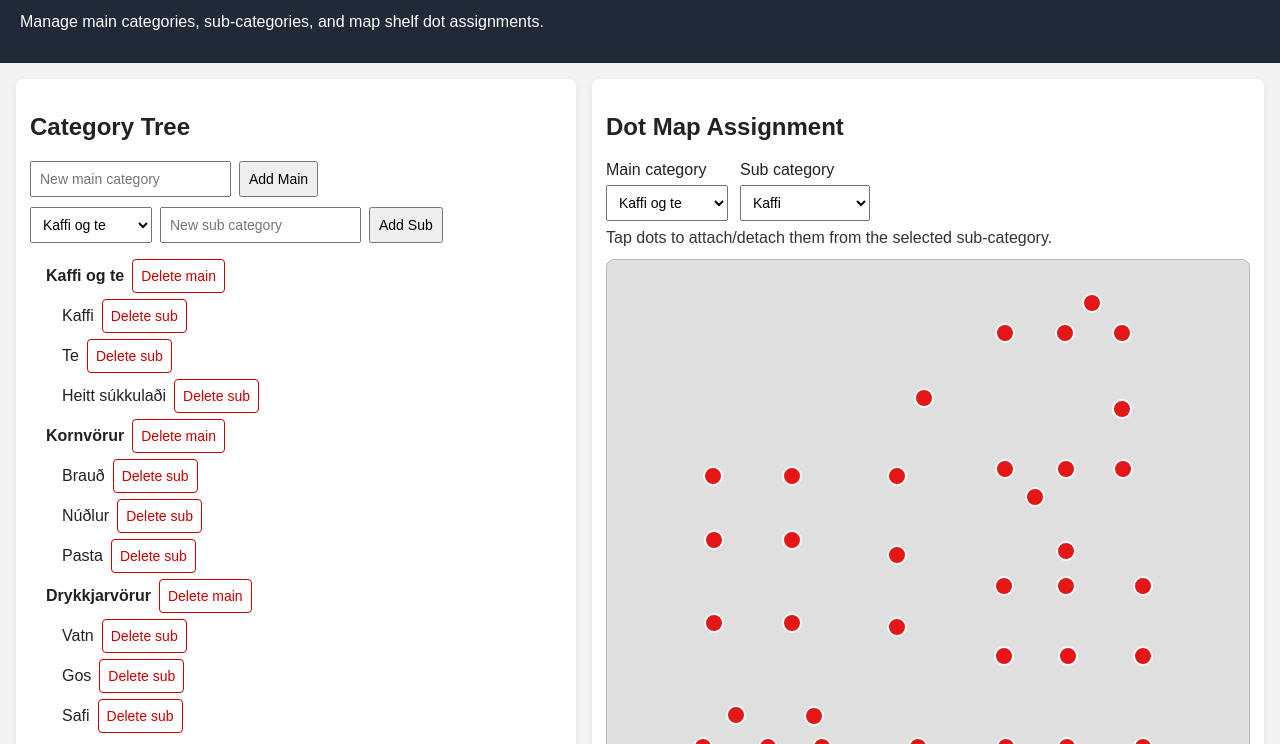
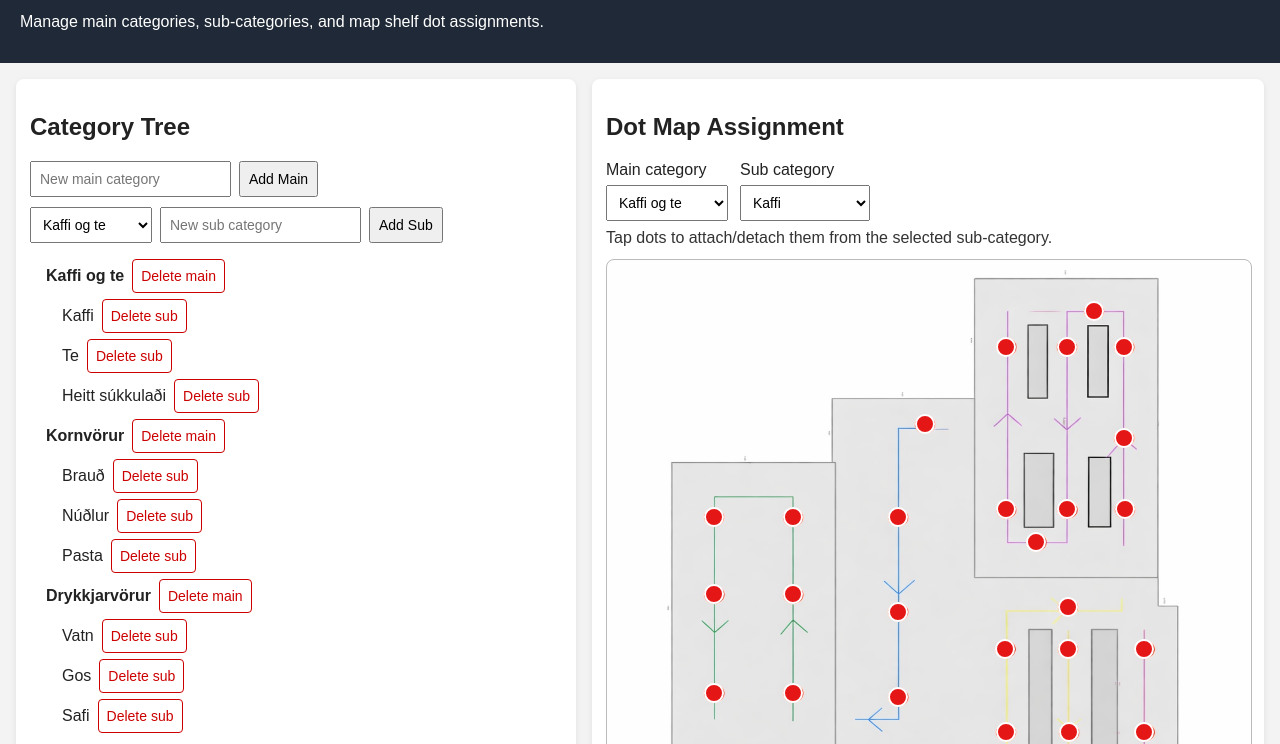
Before and after one commit to gisli-collab/map-manager, a plain HTML site: page index.html in a window 1280 px wide. Shown: the part 56-800 px from the top of the page. Drawn offline with Linux system fonts and the light colour scheme.

Commit message:
Add files via upload

```diff
--- a/styles.css
+++ b/styles.css
@@ -14,7 +14,20 @@ button { cursor: pointer; }
 .controls { display: flex; gap: 12px; flex-wrap: wrap; margin-bottom: 8px; }
 .controls label { display: flex; flex-direction: column; gap: 6px; }
 .status { margin: 8px 0 12px; color: #333; }
-.store-map { position: relative; height: 720px; border: 1px solid #bbb; border-radius: 8px; background: #dfdfdf; overflow: hidden; }
+.store-map {
+  position: relative;
+  width: 100%;
+  max-width: 780px;
+  aspect-ratio: 1153 / 1536;
+  border: 1px solid #bbb;
+  border-radius: 8px;
+  background-color: #dfdfdf;
+  background-image: url('store-map.png');
+  background-repeat: no-repeat;
+  background-position: center;
+  background-size: 100% 100%;
+  overflow: hidden;
+}
 .map-dot { position: absolute; width: 14px; height: 14px; border-radius: 50%; background: #e51616; border: 2px solid #fff; transform: translate(-50%, -50%); cursor: pointer; }
 .map-dot.active { box-shadow: 0 0 0 3px #00000055; }
 .map-dot.bound { background: #1d9e4e; }
@@ -22,5 +35,5 @@ button { cursor: pointer; }
 
 @media (max-width: 980px) {
   .layout { grid-template-columns: 1fr; }
-  .store-map { height: 560px; }
+  .store-map { max-width: 100%; }
 }
```
